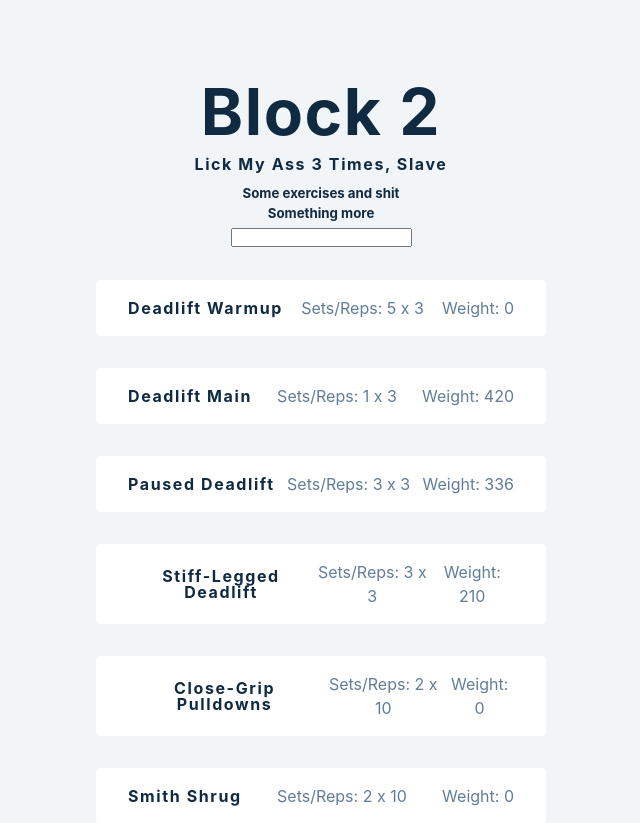
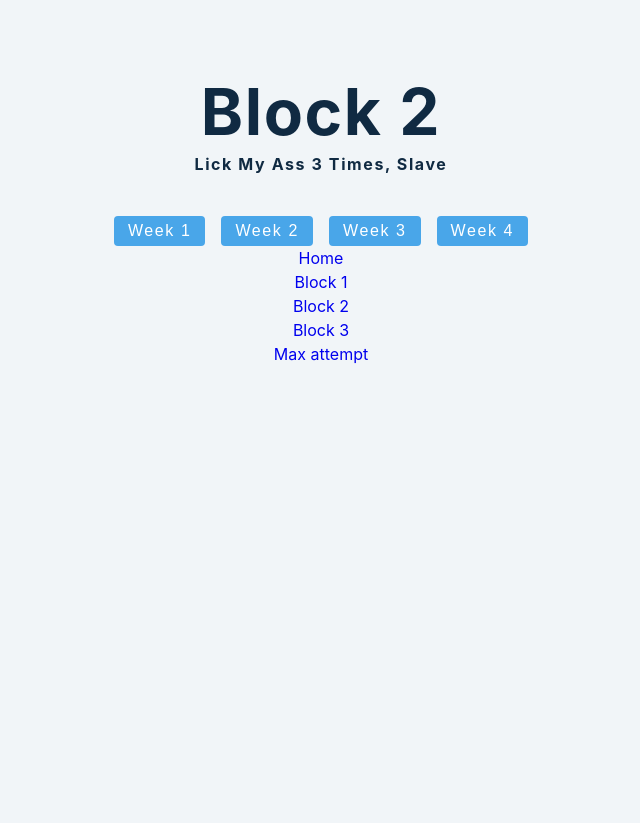
Before and after one commit to williamadahl/Deadlift-peaking-program, a React (Create React App) app: page /block2 in a window 1280 px wide. Shown: the top 823 px of the page, without its empty margins (319-959 px from the left). After the commit the page ends 800 px from the top, so only its background shows below. Built offline with nearby package versions, Linux system fonts and the light colour scheme.

Commit message:
started adding logic for calculating reps over target to give correct baseWeight in week

```diff
--- a/src/tmp-folder/Block1.js
+++ b/src/tmp-folder/Block1.js
@@ -11,6 +11,7 @@ const calculateWeight = (percentile,weight) => {
 };
 
 const Block1 = (props) => {
+
     const [exercises, setExercises] = useState(data[0]);
     const [name, setName] = useState('');
     const [showWeekOne, setShowWeekOne] = useState(false);
@@ -19,8 +20,9 @@ const Block1 = (props) => {
     const [showWeekFour, setShowWeekFour] = useState(false);
     const [weight, setWeight] = useState(250); // Remember to update this weight to be 80% of input
     const [repNumber, setRepNumber] = useState(5);
+    const weightIncreasePerRepOverTarget = 2.5;
+
     console.log(weight);
-
 
     return(
         <>
--- a/src/tmp-folder/Block2.js
+++ b/src/tmp-folder/Block2.js
@@ -5,21 +5,44 @@ import Week from './Week';
 
 
 const Block2 = () => {
+
+    const [showWeekOne, setShowWeekOne] = useState(false);
+    const [showWeekTwo, setShowWeekTwo] = useState(false);
+    const [showWeekThree, setShowWeekThree] = useState(false);
+    const [showWeekFour, setShowWeekFour] = useState(false);
+
     const [exercises, setExercises] = useState(data[1]);
-    const [someShit, setSomeShit] = useState(3);
-    const [weight, setWeight] = useState(420);
-    console.log(weight)
+    const [repsOverTarget, setRepsOverTarget] = useState(0);
+    const [targetReps, setTargetReps] = useState(3);
+    const [initialWeight, setInitialWeight] = useState(250);
 
 
-    const getData = (value) =>{
+
+
+    const getNumberOfReps = (value) =>{
+        setRepsOverTarget(value);
         console.log(value);
     }
 
     return(
         <>
             <h1> Block 2 </h1>
-            <h4> Lick my ass {someShit} times, slave</h4>
-            <Week getNumberOfLicks={setSomeShit} exercises={exercises} weight={weight}/>
+            <h4> Lick my ass {targetReps} times, slave</h4>
+            <button className='btn' onClick={()=>setShowWeekOne(!showWeekOne)}> Week 1</button>
+            <button className='btn' onClick={()=>setShowWeekTwo(!showWeekTwo)}> Week 2</button>
+            <button className='btn' onClick={()=>setShowWeekThree(!showWeekThree)}> Week 3</button>
+            <button className='btn' onClick={()=>setShowWeekFour(!showWeekFour)}> Week 4</button>
+            {showWeekOne &&
+            <Week
+                getNumberOfReps={setTargetReps}
+                exercises={exercises}
+                initialWeight={initialWeight}
+                weekNumber={1}
+                repsOverTarget={targetReps}
+
+            />
+            }
+
         </>
 
     )
--- a/src/tmp-folder/Week.js
+++ b/src/tmp-folder/Week.js
@@ -9,14 +9,22 @@ const calculateWeight = (percentile,weight) => {
 
 
 const Week = (props) => {
+    const weightIncreasePerRepOverTarget = 2.5;
+    const baseWeight = props.initialWeight + (weightIncreasePerRepOverTarget*props.repsOverTarget)
+    console.log('This is the base weight: ' + baseWeight);
 
-    const functionHandler = (timesLicked) => {
-        props.getNumberOfLicks(timesLicked);
+
+    // const baseWeight = props.weight +
+    const functionHandler = (repNumber) => {
+        props.getNumberOfReps(repNumber);
     }
+
+
     return (
         <>
-            <h5>Some exercises and shit</h5>
-            <h5>Something more </h5>
+            <h2>Week:{props.weekNumber}</h2>
+            <h5> Got this number of repsOverTarget: {props.targetReps}</h5>
+            <h5> Gives us total weight: </h5>
             <input
                input='number'
                onChange={(e) =>functionHandler(parseInt(e.target.value))}
```
Also changed, not shown: 1 other file (tests, documents, lock files or other folders).
